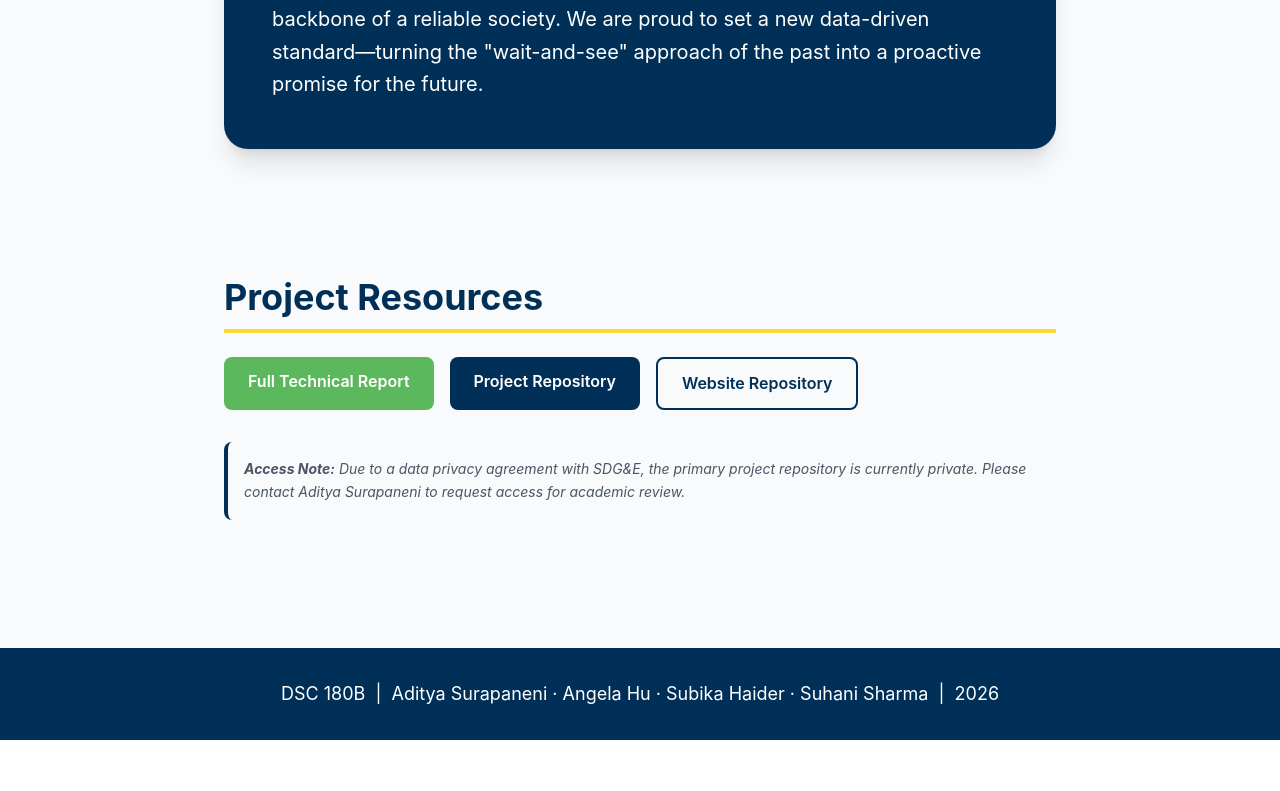
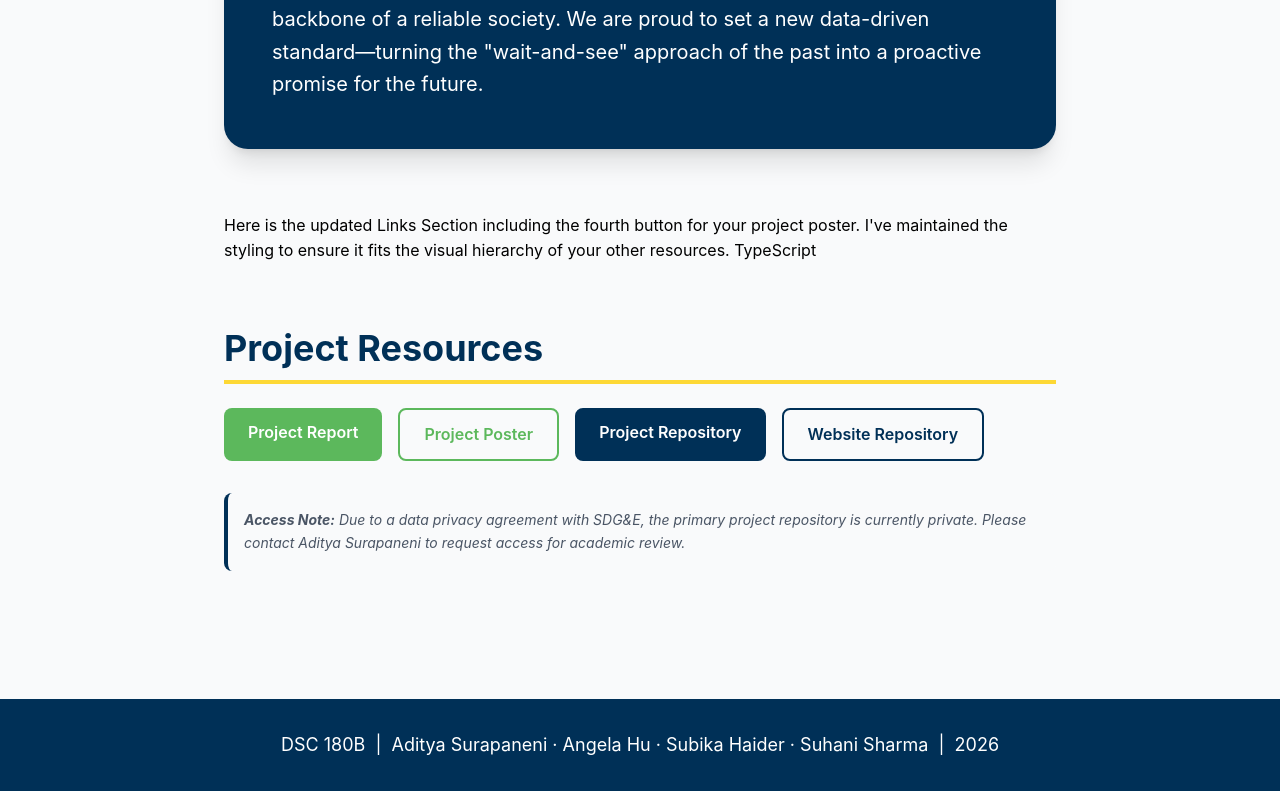
Before and after one commit to angela139/prevail-dashboard, a Next.js app: page / in a window 1280 px wide. Shown: the part 8853-9644 px from the top of the page. Before the commit the page ends 9593 px from the top, so only its background shows below. Built offline with nearby package versions, Linux system fonts and the light colour scheme.

Commit message:
Update page.tsx with link to the poster.

```diff
--- a/app/page.tsx
+++ b/app/page.tsx
@@ -433,7 +433,10 @@ export default function Home() {
   </div>
 </section>
 
-        {/* Links Section */}
+        Here is the updated Links Section including the fourth button for your project poster. I've maintained the styling to ensure it fits the visual hierarchy of your other resources.
+
+TypeScript
+      {/* Links Section */}
       <section id="links" className="py-16">
         <h2 className="text-3xl md:text-4xl font-bold mb-6 text-sdge-navy border-b-4 border-sdge-yellow pb-3">
           Project Resources
@@ -444,14 +447,24 @@ export default function Home() {
             href="https://drive.google.com/file/d/1aDDRVbBco3-nBUmyfxG56a_Er-7WwS8c/view?usp=sharing"
             className="inline-block px-6 py-3 bg-sdge-green text-white font-semibold rounded-lg hover:bg-opacity-90 transition-colors duration-300"
           >
-            Full Technical Report
+            Project Report
           </a>
+
+          {/* Project Poster Button */}
+          <a
+            href="https://drive.google.com/file/d/1KsqX11ybkPWF1jv9Z1-Hk2r8OQH_xg4M/view?usp=sharing"
+            className="inline-block px-6 py-3 border-2 border-sdge-green text-sdge-green font-semibold rounded-lg hover:bg-sdge-green hover:text-white transition-all duration-300"
+          >
+            Project Poster
+          </a>
+
           <a
             href="https://github.com/adityasurap/PREVAIL"
             className="inline-block px-6 py-3 bg-sdge-navy text-white font-semibold rounded-lg hover:bg-sdge-blue transition-colors duration-300"
           >
             Project Repository
           </a>
+
           <a
             href="https://github.com/angela139/prevail-dashboard"
             className="inline-block px-6 py-3 border-2 border-sdge-navy text-sdge-navy font-semibold rounded-lg hover:bg-sdge-navy hover:text-white transition-all duration-300"
```
